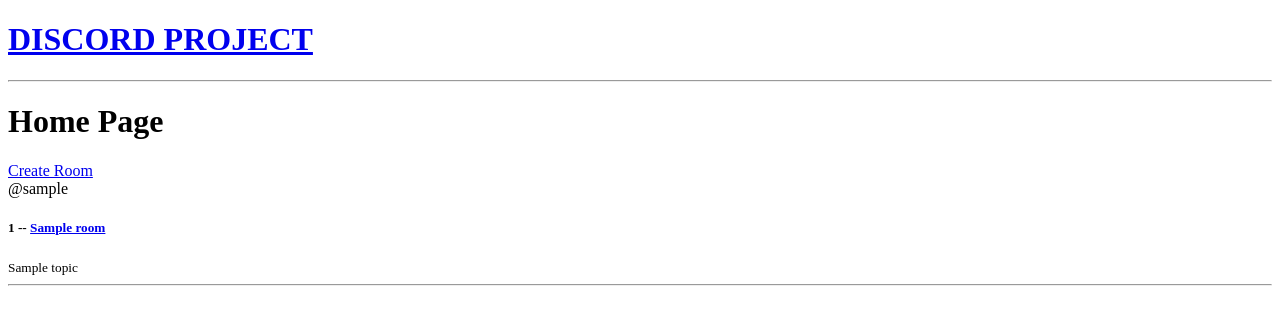
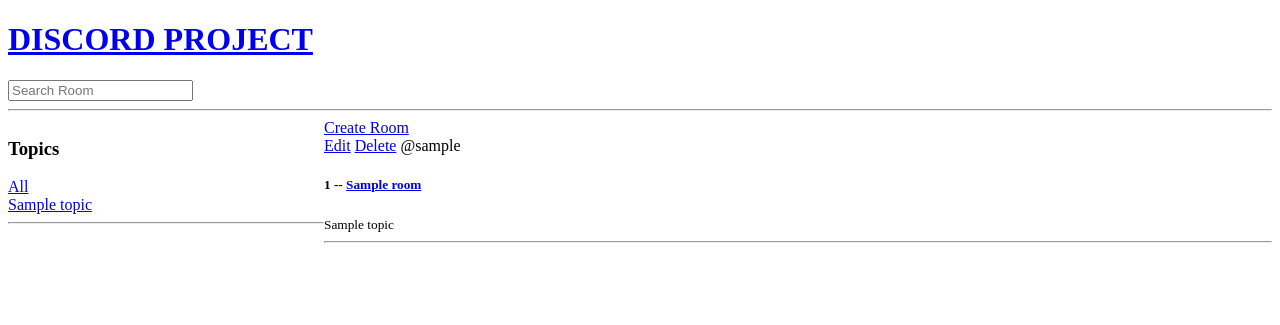
Before and after one commit to sandeep-raj-saimon/discord_project, a Django app: page / in a window 1280 px wide. Shown: the top 325 px of the page. Run offline with Django 4.2, Linux system fonts and the light colour scheme; tables that the repository leaves empty hold one stand-in row (values such as "Sample post").

Commit message:
changes for CRUD

```diff
--- a/base/models.py
+++ b/base/models.py
@@ -19,6 +19,9 @@
     updated_at = models.DateTimeField(auto_now=True)
     created_at = models.DateTimeField(auto_now_add=True)
 
+    class Meta:
+        ordering = ['-updated_at','created_at']
+
     def __str__(self):
         return self.name
 
--- a/base/templates/base/home.html
+++ b/base/templates/base/home.html
@@ -1,11 +1,32 @@
 {%extends 'main.html'%}
 {%block content%}
-<h1>Home Page</h1>
-    <div>
+<style>
+    .home-container{
+        display: grid;
+        grid-template-columns: 1fr 3fr;
+    }
+</style>
+
+<div class="home-container">
+    <div class="sidebar-container">
+        <h3>Topics</h3>
+        <div>
+            <a href="{% url 'home' %}">All</a>
+        </div>
+        {% for topic  in  topics%}
+            <div>
+                <a href="{% url 'home' %}?q={{topic.name}}">{{topic.name}}</a>
+            </div>
+        {% endfor %}
+        <hr>
+    </div>
+    <div class="main-container">
         <a href="{% url 'create-room' %}">Create Room</a>
         <div>
             {% for room in rooms %}
                 <div>
+                    <a href="{% url 'update-room' room.id %}">Edit</a>
+                    <a href="{% url 'delete-room' room.id %}">Delete</a>
                     <span>@{{room.host.username}}</span>
                     <h5>{{room.id}} -- <a href="{% url 'room' room.id %}">{{room.name}}<a/></h5>
                     <small>{{room.topic.name}}</small>
@@ -14,4 +35,5 @@
             {% endfor %}
         </div>
     </div>
+</div>
 {%endblock%}
--- a/base/templates/base/room_form.html
+++ b/base/templates/base/room_form.html
@@ -3,6 +3,7 @@
     <div>
         <form method = "POST" action="">
             {% csrf_token %}
+            {{form.as_p}}
             <input type ="Submit" value="Submit"/>
         </form>
     </div>
--- a/base/urls.py
+++ b/base/urls.py
@@ -5,5 +5,7 @@
 urlpatterns = [
     path('', views.home, name = "home"),
     path('room/<str:pk>/', views.room, name = "room"),
-    path('create-room/',views.createRoom, name = "create-room")
+    path('create-room/',views.createRoom, name = "create-room"),
+    path('update-room/<str:pk>/',views.updateRoom, name = "update-room"),
+    path('delete-room/<str:pk>/',views.deleteRoom, name = "delete-room")
 ]
--- a/base/views.py
+++ b/base/views.py
@@ -1,7 +1,8 @@
-from django.shortcuts import render
+from django.shortcuts import render, redirect
 from django.http import HttpResponse
 # Create your views here.
 from .models import *
+from .forms import *
 # rooms = [
 #     {
 #         'id':1,
@@ -17,9 +18,12 @@
 #     }
 # ]
 def home(request):
+    q = request.GET.get('q') if request.GET.get('q') != None else ''
     params = {}
-    rooms = Room.objects.all()
+    rooms = Room.objects.filter(topic__name__icontains = q)
+    topics = Topic.objects.all()
     params["rooms"] = rooms
+    params["topics"]= topics
     return render (request, 'base/home.html',params)
 
 def room(request, pk):
@@ -31,5 +35,31 @@
     return render (request, 'base/room.html', params)
 
 def createRoom(request):
-    params = {}
+    form = RoomForm()
+    if request.method == "POST":
+        form = RoomForm(request.POST)
+        if form.is_valid():
+            form.save()
+            return redirect('home')
+    params = {'form': form}
     return render (request, 'base/room_form.html', params)
+
+def updateRoom(request, pk):
+    room = Room.objects.get(id= int(pk))
+    form = RoomForm(instance = room)
+    if request.method == "POST":
+        form = RoomForm(request.POST, instance = room)
+        if form.is_valid():
+            form.save()
+            return redirect('home')
+    params = {'form': form}
+    return render (request, 'base/room_form.html', params)
+
+def deleteRoom(request, pk):
+    room = Room.objects.get(id = int(pk))
+    if request.method == "POST":
+        room.delete()
+        return redirect('home')
+
+    params = {'room': room}
+    return render(request, 'base/delete.html', params)
--- a/templates/navbar.html
+++ b/templates/navbar.html
@@ -1,4 +1,7 @@
 <a href="/">
     <h1> DISCORD PROJECT </h1>
 </a>
+<form method="GET" action="{% url 'home' %}">
+    <input type="text" name="q" placeholder="Search Room"/>
+</form>
 <hr>
```
Also changed, not shown: base/forms.py (added, +7 -0 lines), base/templates/base/delete.html (added, +10 -0 lines).
